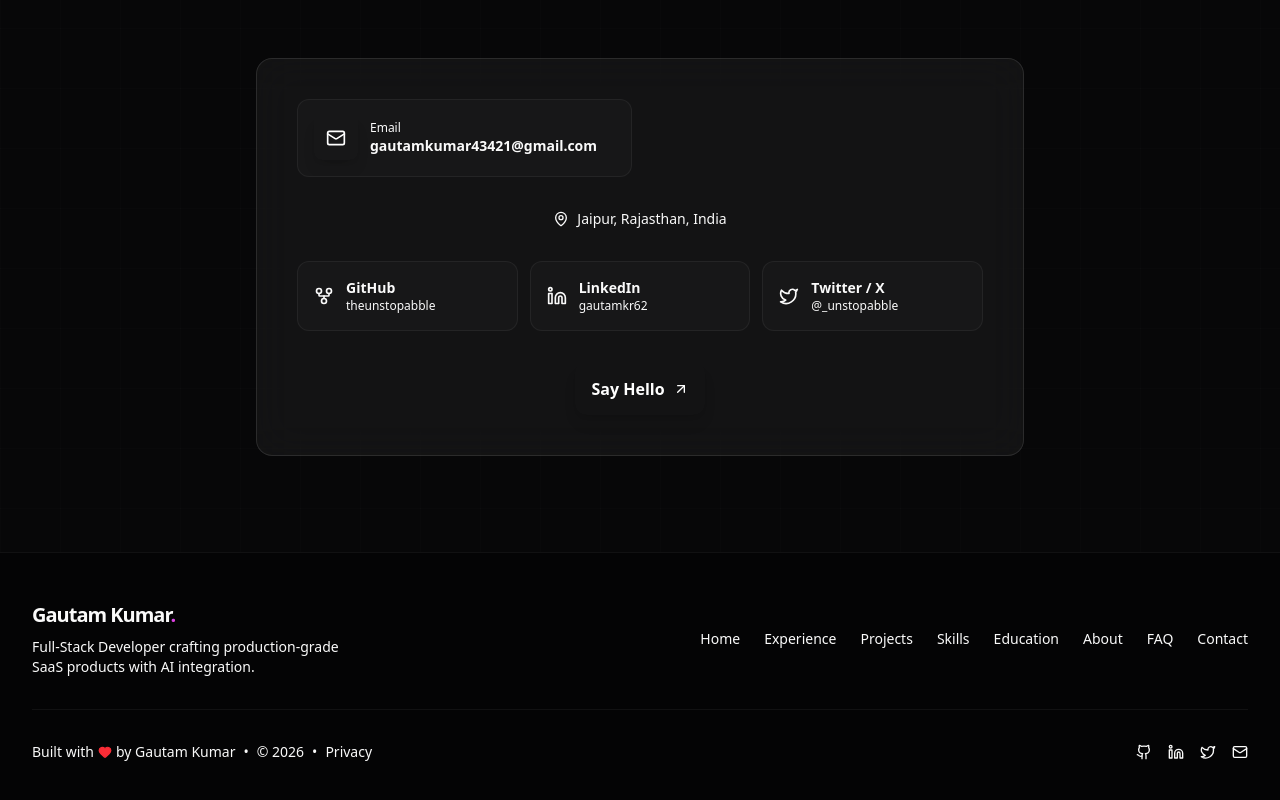
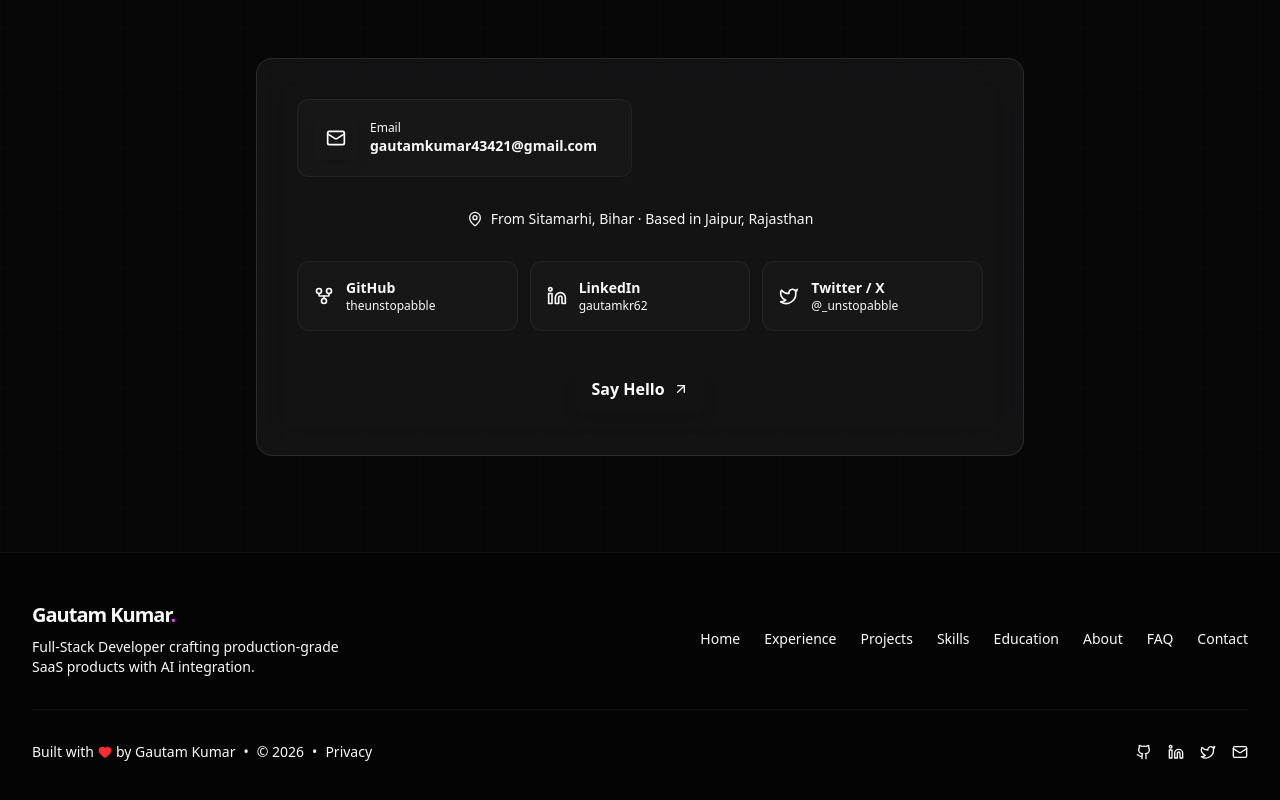
Before and after one commit to theunstopabble/gautam_portfolio, a Next.js app: page / in a window 1280 px wide. Shown: the part 8008-8808 px from the top of the page. Built offline with nearby package versions, Linux system fonts and the light colour scheme.

Commit message:
update contact page location to show origin + current city

```diff
--- a/src/components/home/Contact.tsx
+++ b/src/components/home/Contact.tsx
@@ -116,7 +116,7 @@ export function Contact() {
             {/* Location */}
             <div className="mb-8 flex items-center justify-center gap-2 text-sm text-muted-foreground">
               <MapPin className="h-4 w-4" />
-              Jaipur, Rajasthan, India
+              From Sitamarhi, Bihar · Based in Jaipur, Rajasthan
             </div>
 
             {/* Social Links */}
```
